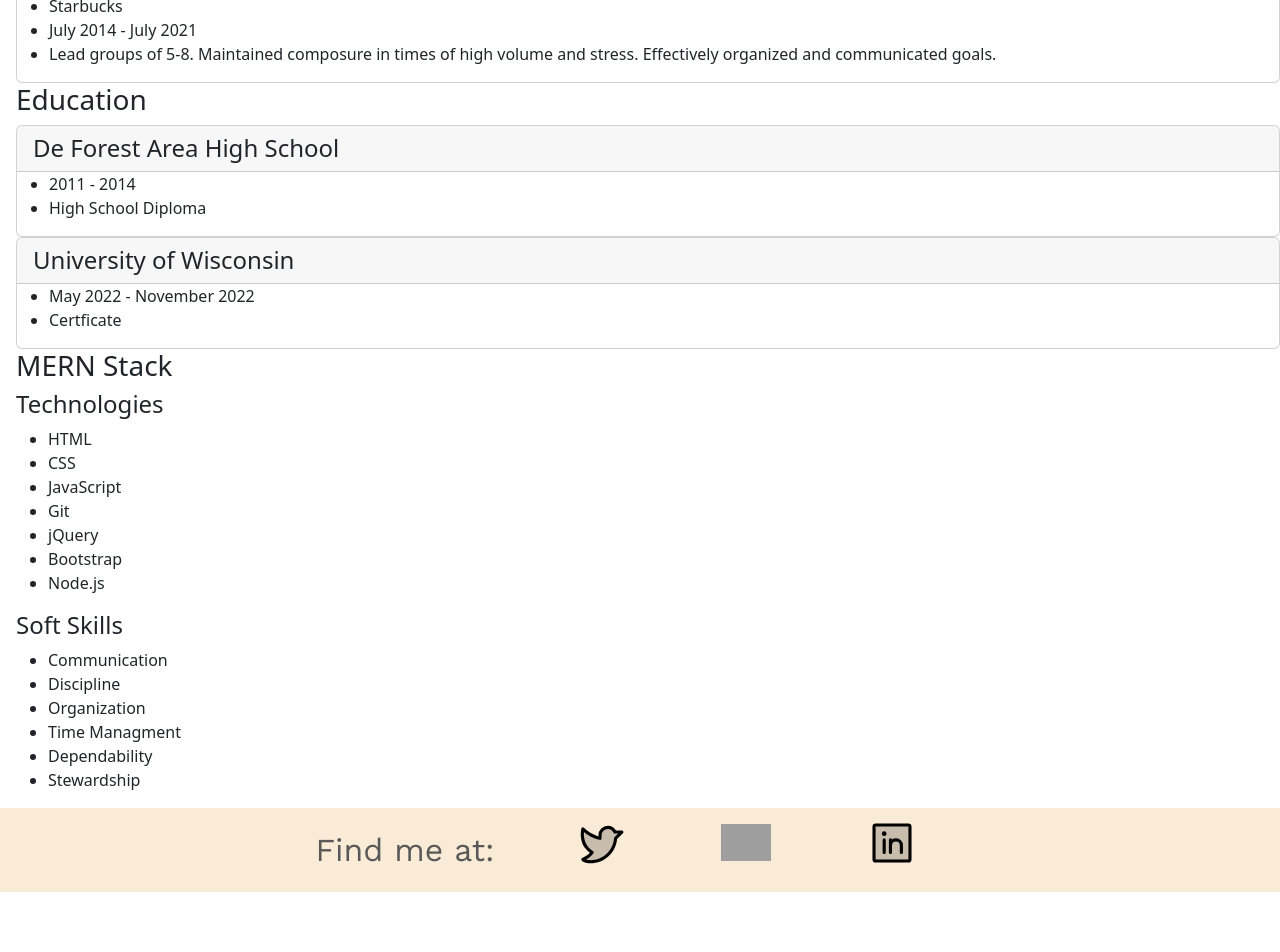
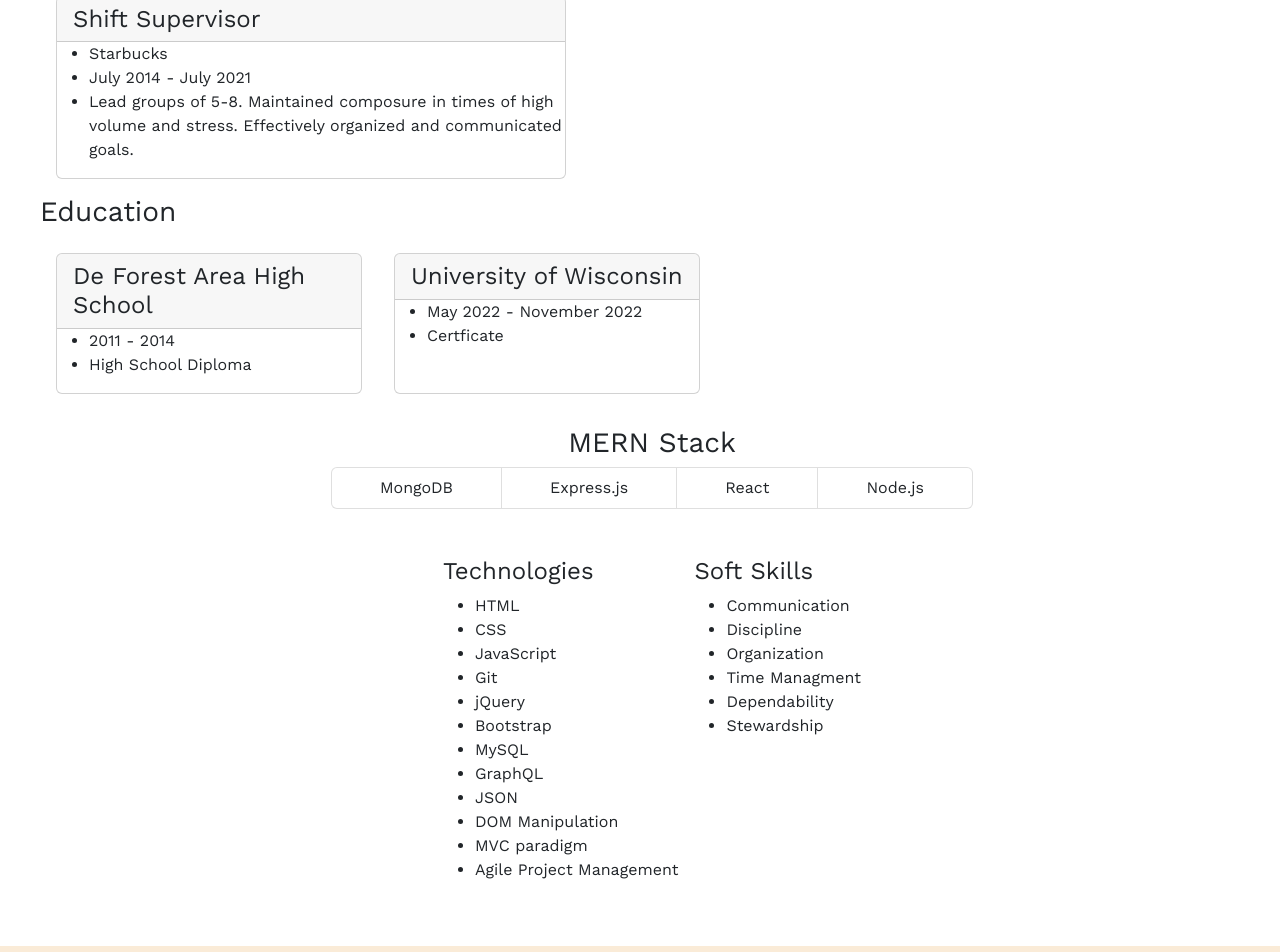
Before and after one commit to oceanlatte/my-react-portfolio, a React (Create React App) app: page / in a window 1280 px wide. Shown: the part 3020-3972 px from the top of the page. Before the commit the page ends 3912 px from the top, so only its background shows below. Built offline with nearby package versions, Linux system fonts and the light colour scheme; grey boxes are pictures that could not be loaded.

Commit message:
add downloadable resume link

```diff
--- a/src/App.css
+++ b/src/App.css
@@ -94,6 +94,11 @@ header {
   text-decoration: none;
 }
 
+ /* ----- Resume Styling ------ */
+.resume {
+  font-family: var(--work-sans);
+}
+
 /* ---- Footer Styling ---- */
 footer {
   background-color: var(--tan);
--- a/src/components/Resume.js
+++ b/src/components/Resume.js
@@ -16,26 +16,6 @@ function Resume() {
     }
   ];
 
-  const softSkills = [
-    'Communication',
-    'Discipline',
-    'Organization',
-    'Time Managment',
-    'Dependability',
-    'Stewardship'
-  ];
-
-  const techSkills = [
-    'HTML',
-    'CSS',
-    'JavaScript',
-    'Git',
-    'jQuery',
-    'Bootstrap',
-    'Node.js',
-
-  ];
-
   const education = [
     {
       level: 'High School Diploma',
@@ -49,17 +29,49 @@ function Resume() {
     }
   ];
 
+  const softSkills = [
+    'Communication',
+    'Discipline',
+    'Organization',
+    'Time Managment',
+    'Dependability',
+    'Stewardship'
+  ];
+
+  const mernStack = [
+    'MongoDB',
+    'Express.js',
+    'React',
+    'Node.js'
+  ];
+
+  const techSkills = [
+    'HTML',
+    'CSS',
+    'JavaScript',
+    'Git',
+    'jQuery',
+    'Bootstrap',
+    'MySQL',
+    'GraphQL',
+    'JSON',
+    'DOM Manipulation',
+    'MVC paradigm',
+    'Agile Project Management',
+  ];
 
   return (
-    <div className='ps-3'>
+    <div className='px-3 resume'>
       <h2 className='section-title'>Resume 🖇️</h2>
-      <p>Download a copy of my resume: here</p>
-      <article>
+      <p>Download a copy of my resume ✨<a href={require('../assets/files/ocean-veliz-resume.pdf')} download='ocean-veliz-resume'>
+        here</a>
+        ✨</p>
+      <article className='ps-4'>
+        <h3>Experience</h3>
         <div className='card-container'>
-          <h3>Experience</h3>
             {/* JOB descriptions */}
             {experienceInfo.map((job) => (
-              <div className='card'>
+              <div className='card col-lg-5 col-sm-8 m-3'>
                 <h4 className='card-header'>{job.jobTitle}</h4>
                 <ul>
                   <li>{job.company}</li>
@@ -71,9 +83,9 @@ function Resume() {
         </div>
         <div>
           <h3>Education</h3>
-              <div className='card-container'>
+          <div className='card-container d-flex flex-wrap'>
             {education.map((school) => (
-                  <div className='card'>
+              <div className='card m-3 col-lg-3 col-sm-5'>
                 <h4 className='card-header'>{school.name}</h4>
                 <ul>
                   <li>{school.timeframe}</li>
@@ -83,8 +95,17 @@ function Resume() {
             ))}
           </div>
         </div>
-        <div>
+        <div className='text-center my-3'>
           <h3>MERN Stack</h3>
+          <ul className='list-group list-group-horizontal d-flex justify-content-center'>
+            {mernStack.map((skill) => (
+              <li className='px-5 list-group-item'>{skill}</li>
+            ))}
+          </ul>
+        </div>
+
+        <div className='d-flex flex-wrap my-5 justify-content-center'>
+          <div className='mx-2'>
             <h4>Technologies</h4>
             <ul>
               {techSkills.map((skill) => (
@@ -92,13 +113,15 @@ function Resume() {
               ))}
             </ul>
           </div>
-        <div>
+
+          <div className='mx-2'>
             <h4>Soft Skills</h4>
               <ul>
                 {softSkills.map((skill) => (
                   <li>{skill}</li>
                 ))}
               </ul>
+          </div>
         </div>
       </article>
 
```
Also changed, not shown: 1 other file (tests, documents, lock files or other folders). Lines whose indentation alone changed are shown as unchanged.
